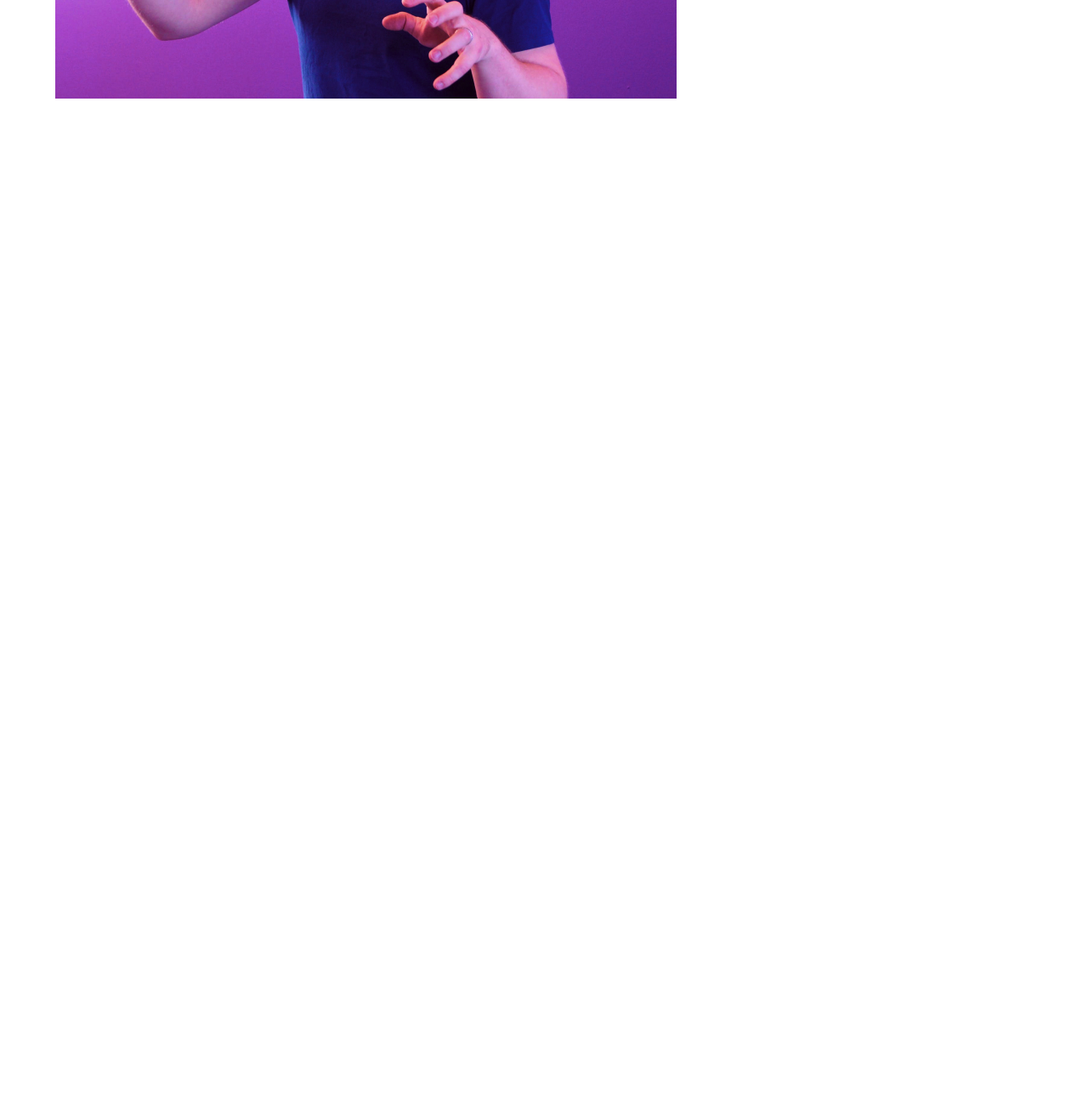
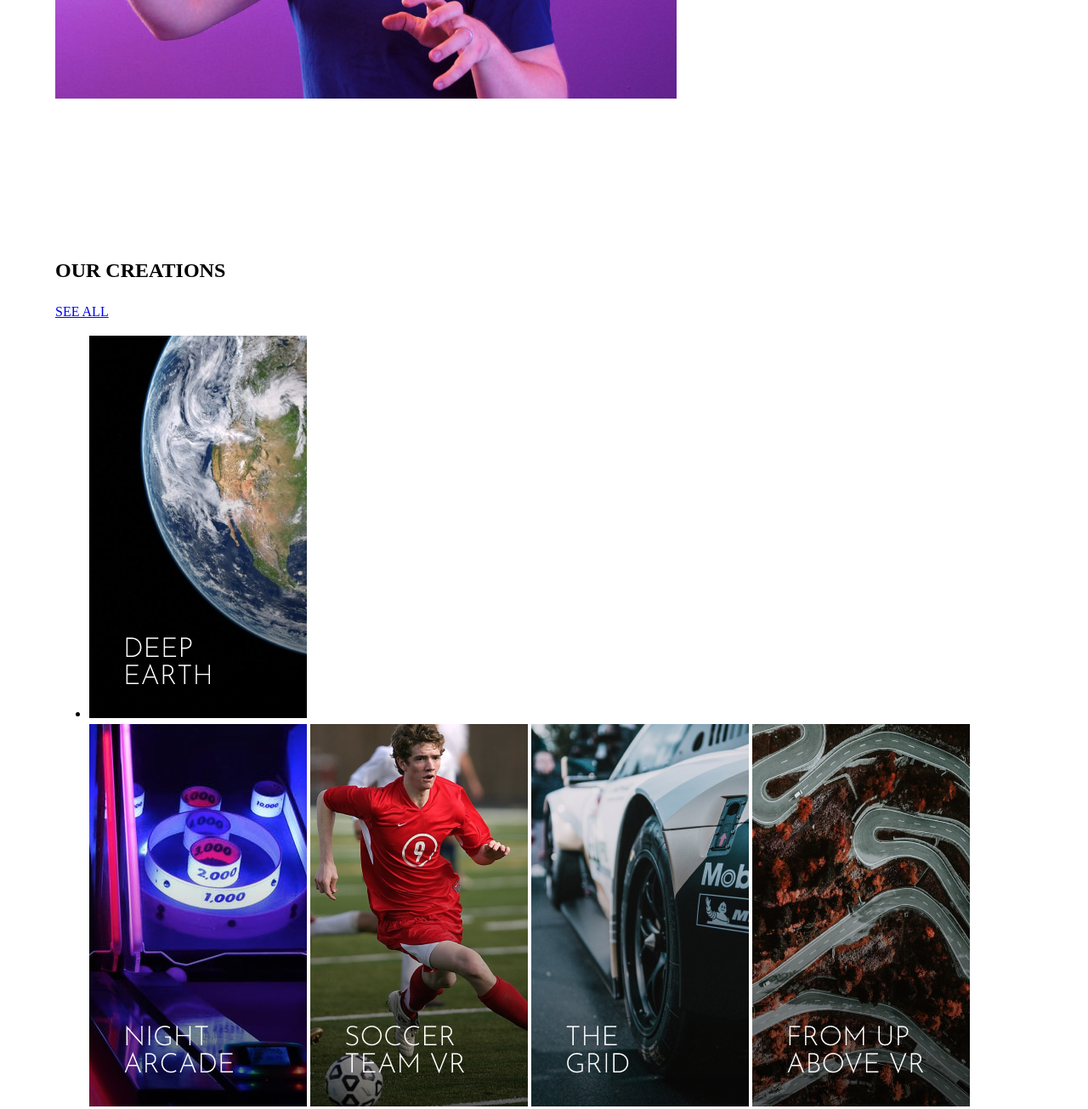
Before and after one commit to muhammadiiy/mqa-loopstudios, a plain HTML site: page index.html in a window 1280 px wide. Shown: the part 1330-2635 px from the top of the page at 85% size. Before the commit the page ends 1630 px from the top, so only its background shows below. Drawn offline with Linux system fonts and the light colour scheme.

Commit message:
Add creations section html

```diff
--- a/css/stayles.css
+++ b/css/stayles.css
@@ -126,7 +126,7 @@ img {
   padding-top: 96px;
   padding-left: 96px;
   margin-left: auto;
-  margin-top: auto;
+  align-items: center;
 }
 .cinema-heading {
   padding: 0;
@@ -140,6 +140,8 @@ img {
   margin-bottom: 25px;
 }
 .cinema-text {
+  width: 445px;
+  margin: 0;
   font-family: "Alata";
   font-weight: 400;
   font-size: 15px;
--- a/index.html
+++ b/index.html
@@ -58,6 +58,39 @@
         </div>
       </div>
     </section>
+
+    <!-- OUR CREATIONS  -->
+    <section class="creations">
+      <div class="container creations-container">
+        <div class="heading-button-wrapper">
+          <h2 class="creations-heading">
+            OUR CREATIONS
+          </h2>
+          <a class="creations-button" href="#">
+            SEE ALL
+          </a>
+        </div>
+        <ul class="creations-list">
+          <li class="creations-item">
+            <img class="creations-img" src="img/earth.jpg" alt="earth" srcset="img/earth.jpg 1x, img/earth@2x.jpg 2x">
+          </li>
+          <img class="creations-img" src="img/circles.jpg" alt="circles" srcset="img/circles.jpg 1x, img/circles@2x.jpg 2x">
+          </li>
+          <img class="creations-img" src="img/running.jpg" alt="Running boy" srcset="img/running.jpg 1x, img/running@2x.jpg 2x">
+          </li>
+          <img class="creations-img" src="img/wheel.jpg" alt="wheel" srcset="img/wheel.jpg 1x, img/wheel@2x.jpg 2x">
+          </li>
+          <img class="creations-img" src="img/way.jpg" alt="way" srcset="img/way.jpg 1x, img/way@2x.jpg 2x">
+          </li>
+          <img class="creations-img" src="img/north-light.jpg" alt="north-light" srcset="img/north-light.jpg 1x, img/north-light@2x.jpg 2x">
+          </li>
+          <img class="creations-img" src="img/robot-machine.jpg" alt="robot-machine" srcset="img/robot-machine.jpg 1x, img/robot-machine@2x.jpg 2x">
+          </li>
+          <img class="creations-img" src="img/sea.jpg" alt="sea boy" srcset="img/sea.jpg 1x, img/sea@2x.jpg 2x">
+          </li>
+        </ul>
+      </div>
+    </section>
   </main>
 </body>
 </html>
```
